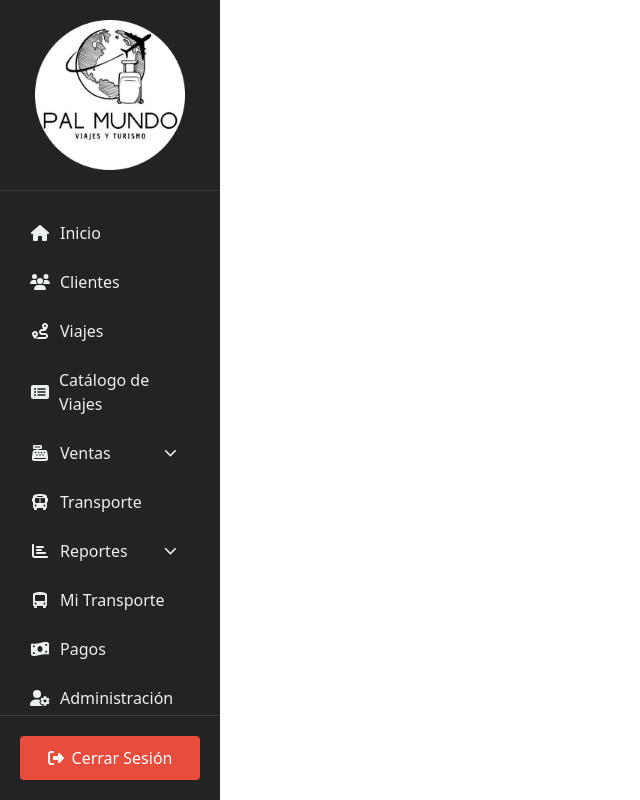
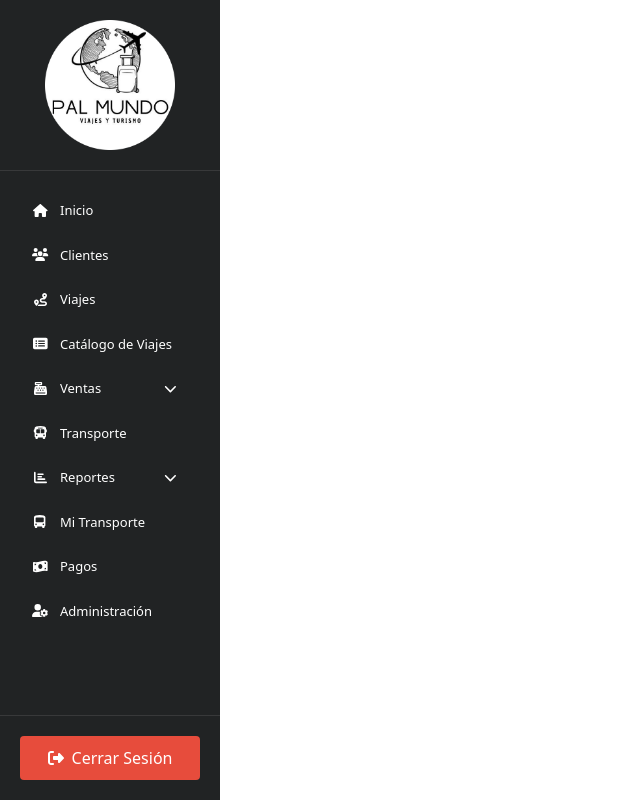
Before and after one commit to MigueDevp/PalMundo-Sistema-Angular19, an Angular app: page / in a window 1280 px wide. Shown: the whole page, without its empty margins (0-640 px from the left). Built offline with nearby package versions, Linux system fonts and the light colour scheme.

Commit message:
Refactor: Correccion de tamaños de fuente e imaganes

```diff
--- a/src/app/components/menu/menu.component.css
+++ b/src/app/components/menu/menu.component.css
@@ -17,7 +17,7 @@
 }
 
 .company-logo {
-  max-width: 150px;
+  max-width: 130px;
   height: auto;
 }
 
@@ -25,6 +25,7 @@
   flex: 1;
   overflow-y: auto;
   padding: 20px 0;
+  font-size: 13px;
 }
 
 .menu-content {
@@ -40,7 +41,7 @@
 }
 
 .nav-link {
-  color: #ecf0f1;
+  color: #ffffff;
   padding: 10px 15px;
   border-radius: 4px;
   display: flex;
@@ -48,7 +49,8 @@
   transition: all 0.3s;
 }
 
-.nav-link:hover, .nav-link:focus {
+.nav-link:hover,
+.nav-link:focus {
   background-color: #52585d;
   color: white;
   text-decoration: none;
@@ -76,7 +78,7 @@
   padding-left: 20px;
   max-height: 0;
   overflow: hidden;
-  transition: max-height 0.3s ease-out;
+  transition: max-height 0.4s ease-out;
 }
 
 .submenu.show {
@@ -86,7 +88,8 @@
 .submenu-item {
   padding: 8px 15px 8px 35px;
   font-size: 0.9rem;
-  background-color: rgb(42, 42, 42);
+  background: color 52585d;
+  font-size: 12px;
 }
 
 .submenu-item:hover {
```
